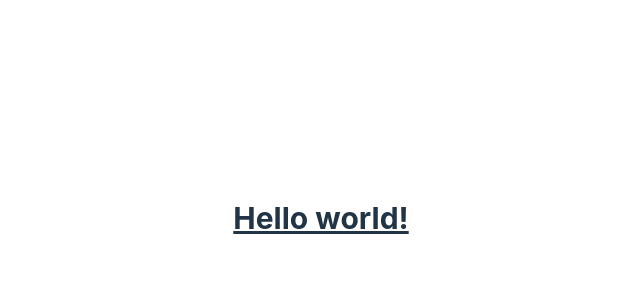
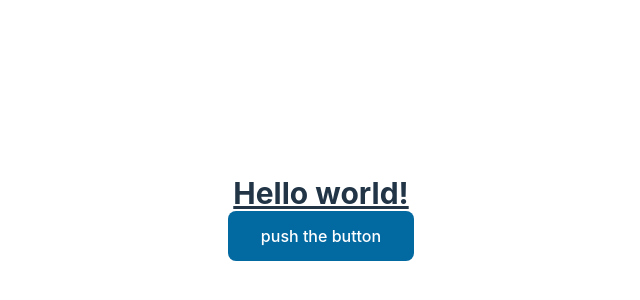
Before and after one commit to baileedastugue/portfolio_v3, a React (Vite) app: page / in a window 1280 px wide. Shown: the part 182-482 px from the top of the page, without its empty margins (319-959 px from the left). Built offline with nearby package versions, Linux system fonts and the light colour scheme.

Commit message:
adding prettier plugin to automatically sort tailwind classes

```diff
--- a/package.json
+++ b/package.json
@@ -20,10 +20,13 @@
     "@typescript-eslint/parser": "^7.2.0",
     "@vitejs/plugin-react-swc": "^3.5.0",
     "autoprefixer": "^10.4.19",
+    "concurrently": "^8.2.2",
     "eslint": "^8.57.0",
     "eslint-plugin-react-hooks": "^4.6.0",
     "eslint-plugin-react-refresh": "^0.4.6",
     "postcss": "^8.4.38",
+    "prettier": "^3.2.5",
+    "prettier-plugin-tailwindcss": "^0.5.13",
     "tailwindcss": "^3.4.3",
     "typescript": "^5.2.2",
     "vite": "^5.2.0"
--- /dev/null
+++ b/prettier.config.cjs
@@ -0,0 +1,3 @@
+module.exports = {
+  plugins: ["prettier-plugin-tailwindcss"],
+};
--- a/src/App.tsx
+++ b/src/App.tsx
@@ -1,7 +1,14 @@
-import './App.css';
+import "./App.css";
 
 function App() {
-  return <h1 className='text-3xl font-bold underline'>Hello world!</h1>;
+  return (
+    <>
+      <h1 className="text-3xl font-bold underline">Hello world!</h1>
+      <button className="bg-sky-700 px-4 py-2 text-white hover:bg-sky-800 sm:px-8 sm:py-3">
+        push the button
+      </button>
+    </>
+  );
 }
 
 export default App;
```
Also changed, not shown: 1 other file (tests, documents, lock files or other folders).
